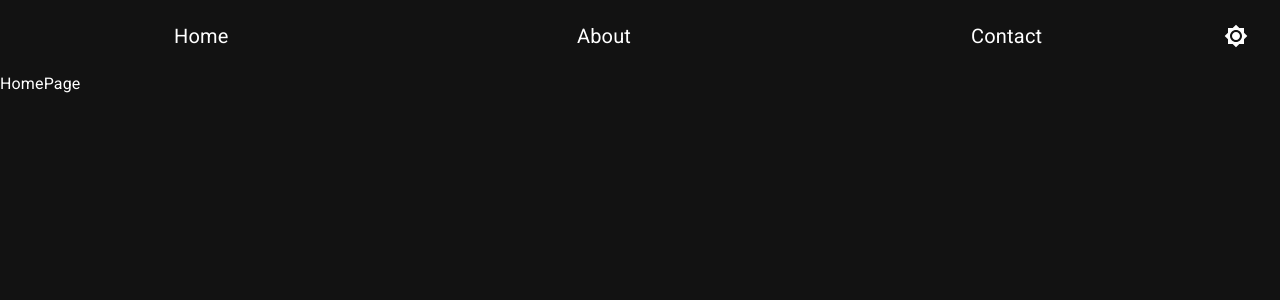
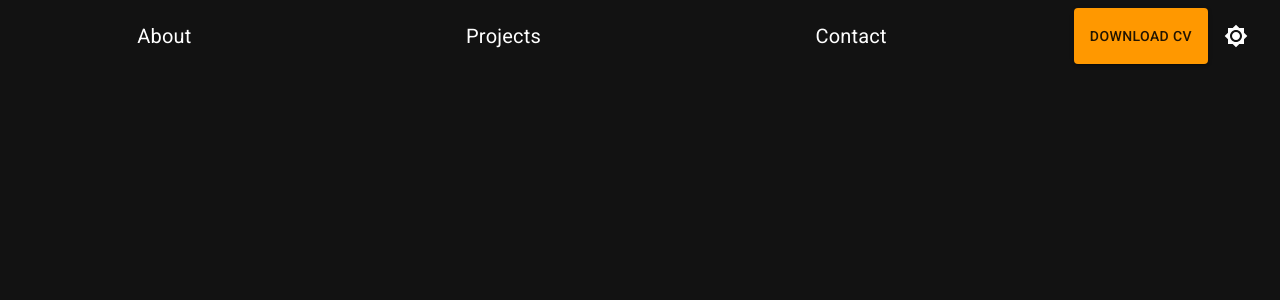
Before and after one commit to GBalatti9/personal-portfolio, a React (Vite) app: page / in a window 1280 px wide. Shown: the top 300 px of the page. Built offline with nearby package versions, Linux system fonts and the light colour scheme.

Commit message:
Download CV working correctly

```diff
--- a/src/components/NavBar.jsx
+++ b/src/components/NavBar.jsx
@@ -1,16 +1,17 @@
-import { Box,List} from '@mui/material';
+import { Box, Button, CardActionArea, CardActions, List} from '@mui/material';
 import { NavBarMobile } from './NavBarMobile';
 import { NavBarComputer } from './NavBarComputer';
+import { ThemeToggleBtn } from './ThemeToggleBtn';
 
-const navItems = ['Home', 'About', 'Contact'];
+const navItems = ['About', 'Projects' , 'Contact'];
 
 export const NavBar = () => {
 
     return (
         <Box color="primary">
-            <List sx={{ display: { xs: 'none', sm: 'flex' } }}>
+            <Box sx={{ display: { xs: 'none', sm: 'flex' } }}>
                 <NavBarComputer navItems={ navItems } />
-            </List>
+            </Box>
 
             <Box sx={{ display: {xs: 'flex', sm: 'none' }, justifyContent: 'space-between', px: 1 }}>
                 <NavBarMobile navItems={ navItems }/>
--- a/src/components/NavBarComputer.jsx
+++ b/src/components/NavBarComputer.jsx
@@ -1,13 +1,25 @@
-import { Link, ListItem, ListItemButton, ListItemText } from "@mui/material"
+import { Box, Button, Link, List, ListItem, ListItemButton, ListItemText } from "@mui/material"
 import { ThemeToggleBtn } from "./ThemeToggleBtn"
 
 
 export const NavBarComputer = ({ navItems }) => {
+
+    const handleDownloadPdf = () => {
+        const cv = '/Gaston_Balatti__CV.pdf';
+        const link = document.createElement('a');
+        link.href = cv;
+        // process.env.PUBLIC_URL +
+        link.download = 'Gaston_Balatti__CV.pdf';
+        link.click();
+        console.log('download');
+    }
+
     return (
-        <>
+        <List sx={{ display: 'flex', justifyContent: 'space-between', width: '100%' }}>
+            <Box sx={{ display: 'flex', width: '80%', justifyContent: 'space-around' }}>
                 {
                     navItems.map(( item ) => (
-                        <ListItem key={ item } disablePadding sx={{ display: 'flex', justifyContent: 'center' }}>
+                        <ListItem key={ item } disablePadding sx={{ width: 'fit-content' }}>
                             <Link underline='none' color='inherit' sx={{ cursor: 'pointer' }}>
                                 <ListItemButton sx={{ borderRadius: '5px' }}>
                                     <ListItemText
@@ -20,7 +32,13 @@ export const NavBarComputer = ({ navItems }) => {
                         </ListItem>
                         ))
                     }
-                <ThemeToggleBtn />
-        </>
+                </Box>
+                    <Box sx={{ display: 'flex', justifyContent: 'flex-end' }}>
+                    <Button variant="contained" onClick={ handleDownloadPdf }>
+                        Download CV
+                    </Button>
+                        <ThemeToggleBtn />
+                    </Box>
+        </List>
     )
 }
--- a/src/pages/HomePage.jsx
+++ b/src/pages/HomePage.jsx
@@ -1,6 +1,8 @@
 
 export const HomePage = () => {
     return (
-        <div>HomePage</div>
+        <>
+
+        </>
     )
 }
```
Also changed, not shown: public/GastonCvImage.jpg (added), 1 other file (tests, documents, lock files or other folders).
